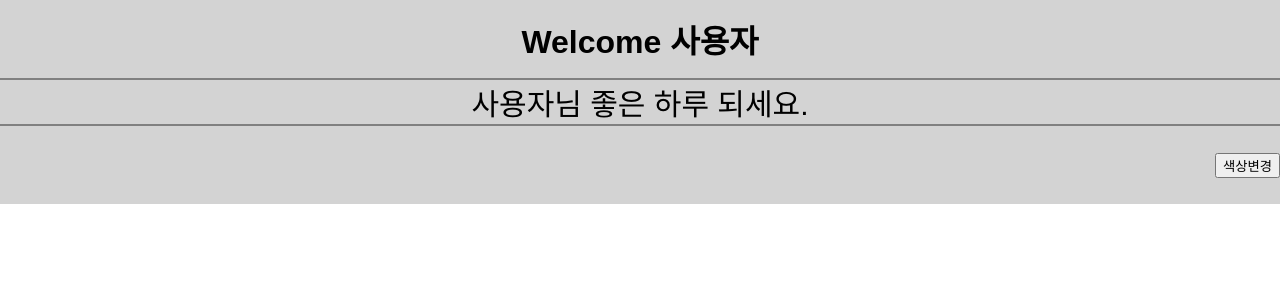
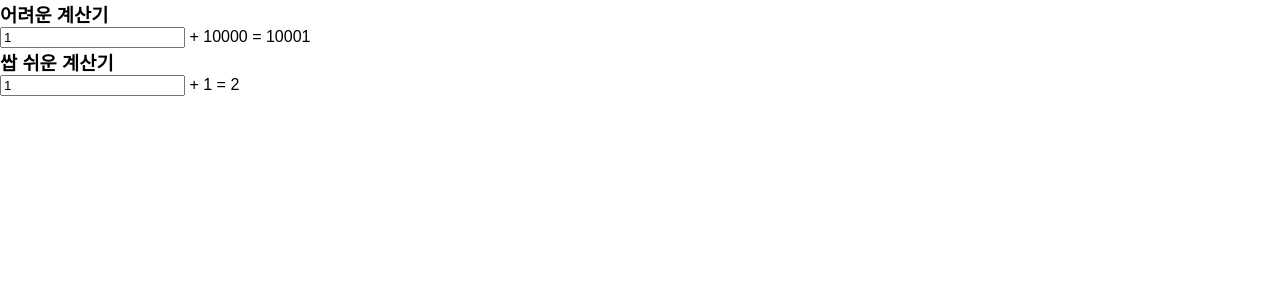
Before and after one commit to ryussjxtest/react_hook, a React (Create React App) app: page / in a window 1280 px wide. Shown: the top 300 px of the page. Built offline with nearby package versions, Linux system fonts and the light colour scheme.

Commit message:
useMemo.. memoization..연습

```diff
--- a/src/App.js
+++ b/src/App.js
@@ -6,6 +6,7 @@ import Timer from './hooktest/Timer';
 import UseRef from './hooktest/UseRef';
 import UseRefDom from './hooktest/UseRefDom';
 import UseContext from './hooktest/UseContext';
+import UseMemo from './hooktest/UseMemo';
 
 
 function App() {
@@ -13,7 +14,8 @@ function App() {
 
  return(
     <div>
-      <UseContext />
+      <UseMemo />
+      {/* <UseContext /> */}
       {/* <UseRefDom /> */}
       {/* <UseRef /> */}
       {/* {showTimer && <Timer />} */}
--- /dev/null
+++ b/src/hooktest/UseMemo.js
@@ -0,0 +1,63 @@
+// component의 성능 최적화을 올린다.
+// useMemo, useCallback
+// memo => memoization : 동일한 값을 리턴하는 함수를 여러차례 호출해야 한다면??
+// 그 값을 계산해 놓고.. 메모리에 cache해 놓은 다음..빠르게 재 사용한다.
+
+import { useMemo, useState } from "react";
+
+// 함수형 컴포넌트..
+// 컴포넌트를 렌더링 한다.. 는 것은 컴포넌트 함수가 호출되었다는 의미.
+// 즉 렌더링 -> 컴포넌트 함수 호출 -> 모든 내부 변수 초기화...루틴...
+// useMemo를 통해 memoiaztion하고...렌더링때마다 무거운 잡업을 하지 않고..
+// 캐싱한 data를 재 사용한다.
+// const value = useMemo(callback fn, [array]);
+// 의존성 배열... 즉.. useEffect와 같은 방식..
+// 관심 갖는 변수가 변경될때만 callback fn을 호출한다.
+// 무분별하게 사용하면 메모리가 과다 사용된다.
+
+const hardCalculate = (number) => {
+  console.log("어려운계산기........");
+  for (let i = 0; i < 999999999; i++){
+    // 단순히 ...좀 시간을 갖는다.
+  }
+  return number + 10000;
+}
+const easyCalculate = (number) => {
+  console.log("쌉 쉬운 계산기........");
+  return number + 1;
+}
+export default function UseMemo(){
+  const [hardNumber, setHardNumber] = useState(1);
+  const [easyNumber, setEasyNumber] = useState(1);
+
+  // UseMemo가 호출(렌더링)되면 아래 모든 함수들이 호출되어 로드가 걸린다.
+  // const hardSum  = hardCalculate(hardNumber);
+  // const easySum  = easyCalculate(easyNumber);
+
+  const hardSum = useMemo(()=>{
+    return hardCalculate(hardNumber);
+  },[hardNumber]);
+  const easySum = useMemo(()=>{
+    return easyCalculate(easyNumber);
+  },[easyNumber]);
+
+  return(
+    <>
+    <h3>어려운 계산기</h3>
+    <input
+      type="number"
+      value = {hardNumber}
+      onChange ={ (e) =>(setHardNumber(parseInt(e.target.value)))}
+      />
+      <span> + 10000 = {hardSum}</span>
+
+    <h3>쌉 쉬운 계산기</h3>
+    <input
+      type="number"
+      value = {easyNumber}
+      onChange ={ (e) =>(setEasyNumber(parseInt(e.target.value)))}
+      />
+      <span> + 1 = {easySum}</span>
+    </>
+  )
+}
```
